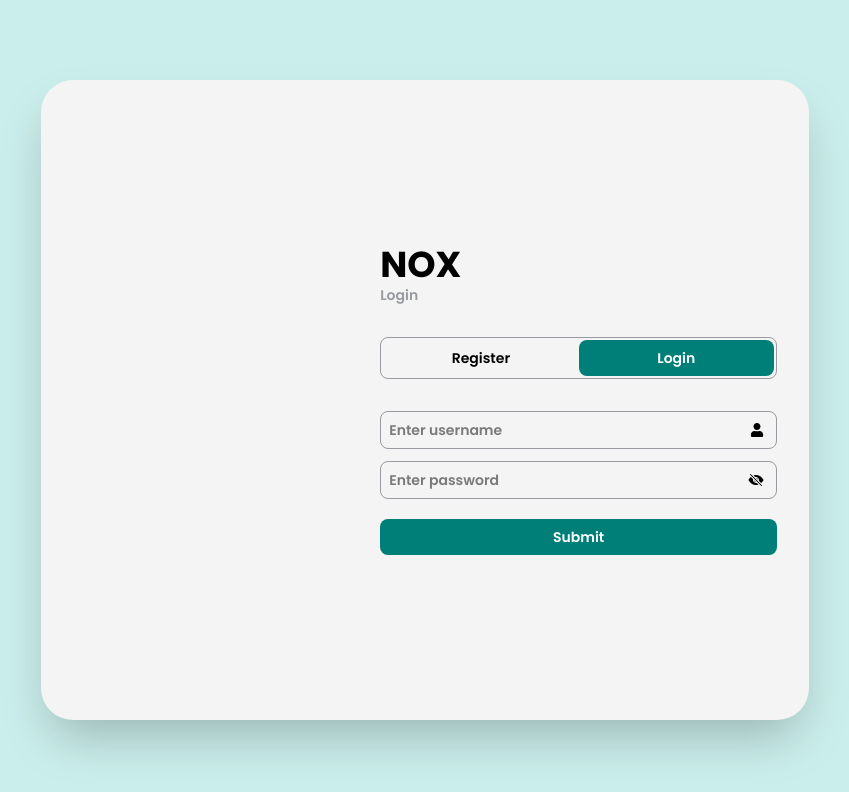
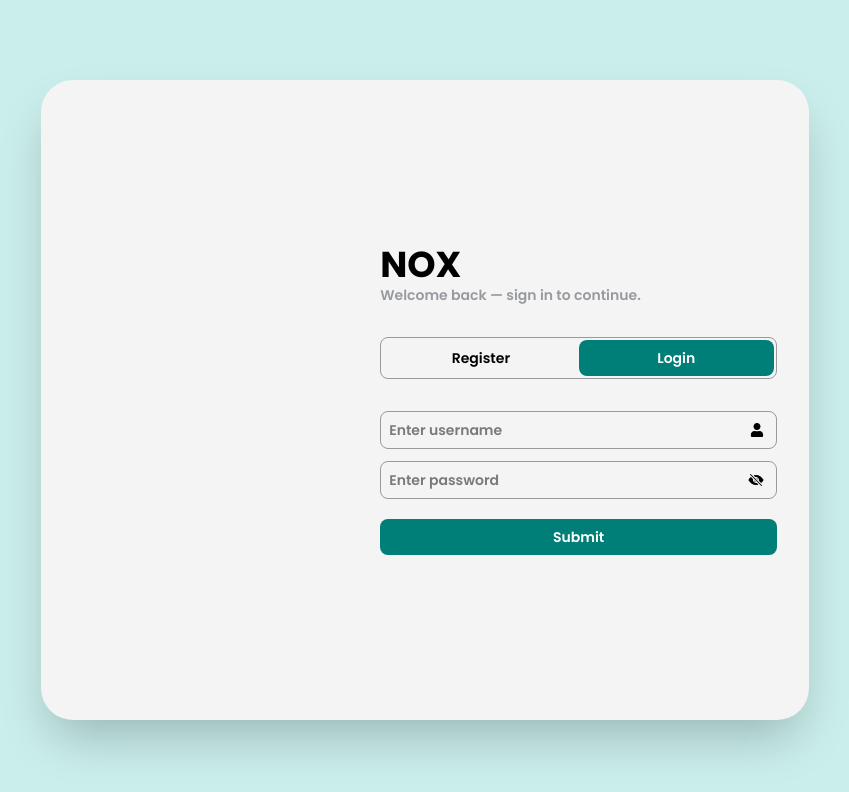
Before and after one commit to sparsh-30/Nox, a React (Vite) app: page /auth/login in a window 1280 px wide. Shown: the top 792 px of the page, without its empty margins (215-1064 px from the left). Built offline with nearby package versions, Linux system fonts and the light colour scheme.

Commit message:
Updated taglines for auth pages

```diff
--- a/src/components/auth/InputFormHeader.jsx
+++ b/src/components/auth/InputFormHeader.jsx
@@ -6,8 +6,8 @@ const InputFormHeader = ({ formType }) => {
       <div className="text-4xl font-bold">NOX</div>
       <div className="text-primary-border">
         {formType === "register"
-          ? "Lorem ipsum dolor sit, amet consectetur adipisicing elit. Modi, inventore."
-          : "Login"}
+          ? "Create your account and get started in seconds."
+          : "Welcome back — sign in to continue."}
       </div>
     </div>
   );
```
